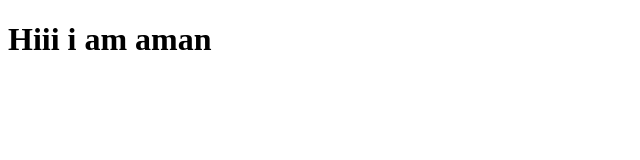
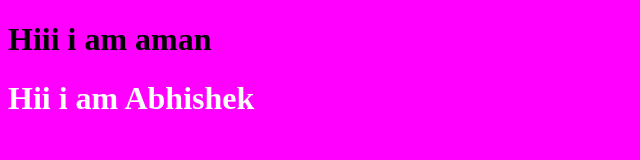
Before and after one commit to nikhileshsp/combinebatchrepo-, a plain HTML site: page aman.html in a window 1280 px wide. Shown: the whole page, without its empty margins (0-640 px from the left). Drawn offline with Linux system fonts and the light colour scheme.

Commit message:
bg color added

```diff
--- a/aman.html
+++ b/aman.html
@@ -4,9 +4,11 @@
     <meta charset="UTF-8">
     <meta http-equiv="X-UA-Compatible" content="IE=edge">
     <meta name="viewport" content="width=device-width, initial-scale=1.0">
-    <title>Document</title>
+    <title>BootCamp Repo</title>
+    <link rel="stylesheet" href="style.css">
 </head>
 <body>
     <h1>Hiii i am aman</h1>
+    <h1 class="abhi">Hii i am Abhishek</h1>
 </body>
 </html>
--- /dev/null
+++ b/style.css
@@ -0,0 +1,7 @@
+*{
+    background-color: magenta;
+
+}
+.abhi{
+    color: white;
+}
```
